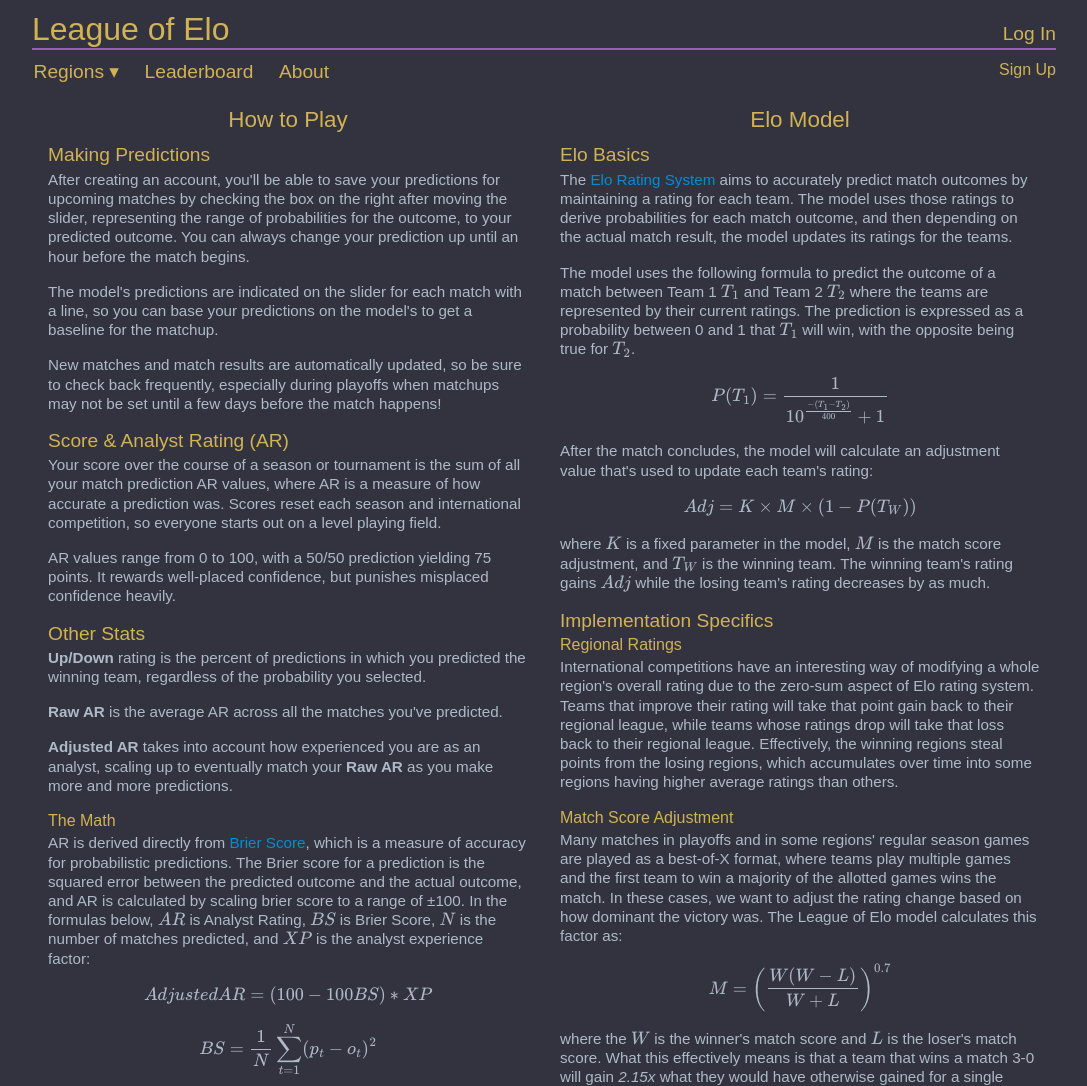
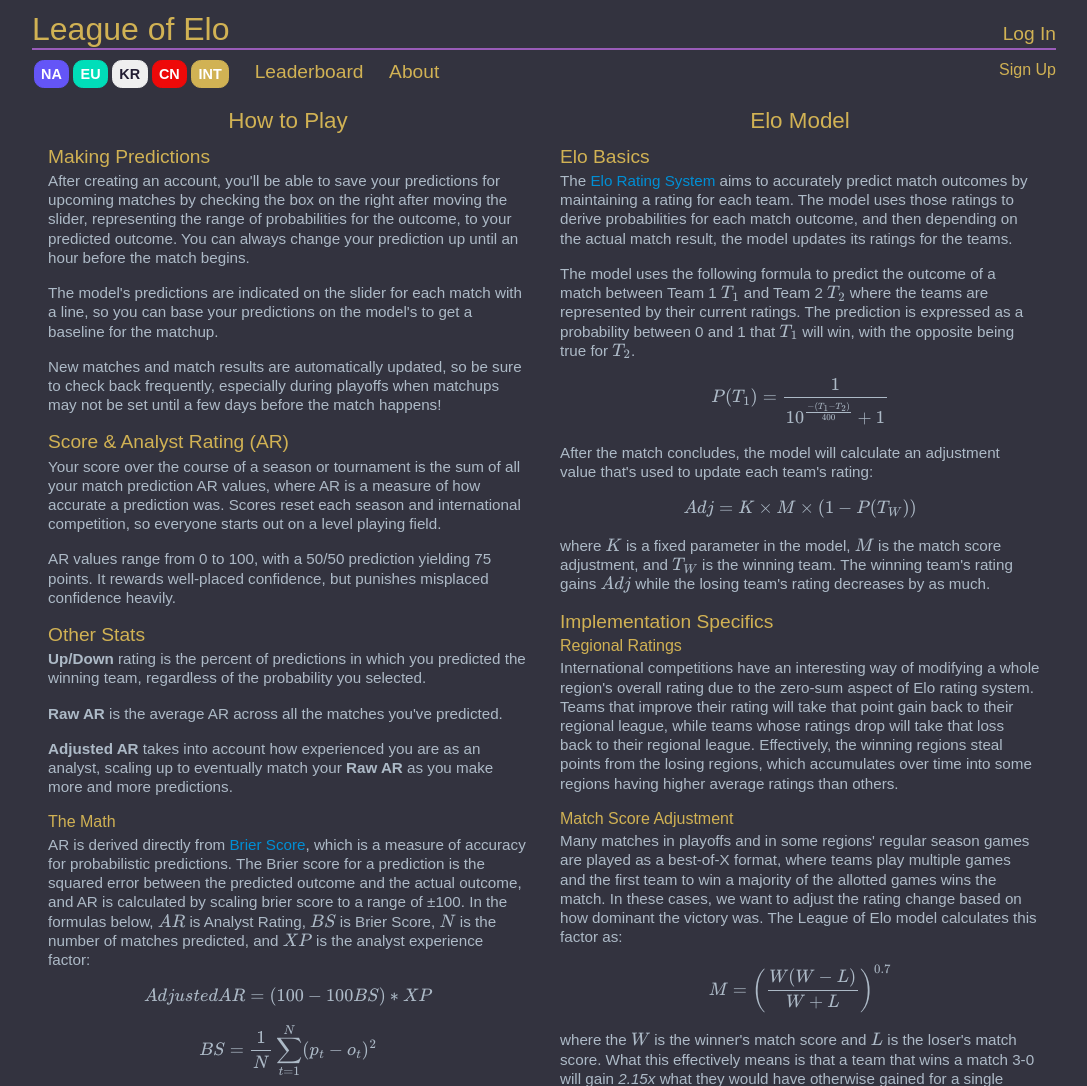
Before and after one commit to jprMesh/loe_django, a Django app: page /about in a window 1280 px wide. Shown: the top 1086 px of the page, without its empty margins (96-1183 px from the left). Run offline with Django 3.2, Linux system fonts and the light colour scheme; data that the repository does not hold is empty; some libraries are stand-ins or nearby versions.

Commit message:
Updated region filter to be a set of buttons rather than dropdown

```diff
--- a/loe/site_static/loe.css
+++ b/loe/site_static/loe.css
@@ -12,7 +12,13 @@
     --secondary-color: var(--gold);
     --text-color: #000000;
 
-    --kr-text: #221D32;
+    --na-color: #6455F7;
+    --eu-color: #00DEB9;
+    --kr-color: #221D32;
+    --cn-color: #EE0909;
+    --int-color: var(--gold);
+    --kr-color-2: #EFEFEF;
+
     --table-bg: #FFFFFF;
     --slider-bg: #BFBFBF;
 }
@@ -24,7 +30,8 @@
     --secondary-color: var(--light-purple);
     --text-color: #ADBAC7;
 
-    --kr-text: #EFEFEF;
+    --kr-color: #EFEFEF;
+    --kr-color-2: #221D32;
     --table-bg: #55555F;
     --slider-bg: var(--text-color);
 }
@@ -362,17 +369,17 @@ input[type="checkbox" i] {
     text-align: center;
     font-weight: 600;
 }
+.team_ratings_table .NA {
+    color: var(--na-color);
+}
+.team_ratings_table .EU {
+    color: var(--eu-color);
+}
 .team_ratings_table .KR {
-    color: var(--kr-text);
-}
-.team_ratings_table .NA {
-    color: #6455F7;
+    color: var(--kr-color);
 }
 .team_ratings_table .CN {
-    color: #EE0909;
-}
-.team_ratings_table .EU {
-    color: #00DEB9;
+    color: var(--cn-color);
 }
 
 /*///////// unpredicted matches alert style */
@@ -451,18 +458,49 @@ select option {
 
 /* Region filter dropdown */
 
-.dropdown-menu {
-    background: var(--bg-color);
-    color: var(--text-color);
-    border-color: var(--secondary-color);
+button.region_filter {
+    font-weight: 600;
+    border-radius: 0.6rem;
+    color: white;
+}
+button.region_filter:focus {
+    outline: none;
 }
 
-.dropdown-menu input {
-    vertical-align: baseline;
+#NA_select {
+    border-color: var(--na-color);
+}
+#NA_select.down {
+    background-color: var(--na-color);
 }
 
-.dropdown-menu label {
-    margin-bottom: 0.1rem;
+#EU_select {
+    border-color: var(--eu-color);
+}
+#EU_select.down {
+    background-color: var(--eu-color);
+}
+
+#KR_select {
+    border-color: var(--kr-color);
+}
+#KR_select.down {
+    background-color: var(--kr-color);
+    color: var(--kr-color-2);
+}
+
+#CN_select {
+    border-color: var(--cn-color);
+}
+#CN_select.down {
+    background-color: var(--cn-color);
+}
+
+#INT_select {
+    border-color: var(--int-color);
+}
+#INT_select.down {
+    background-color: var(--int-color);
 }
 
 /* end region filter dropdown */
--- a/loe/templates/base.html
+++ b/loe/templates/base.html
@@ -72,18 +72,23 @@ var all_regions = ['NA', 'EU', 'KR', 'CN', 'INT'];
 
 $(document).ready(function() {
   updateMatchTables();
+  updateVisibleRegions();
+  setUnsavedAlert(unsavedMatchesExist());
 
   let mql = window.matchMedia('(max-width: 927px)');
   if (mql.matches) {
     $(".prediction_slider").attr("data-placement", "top");
   }
 
-  setUnsavedAlert(unsavedMatchesExist());
-
-  $('.dropdown-menu input').each(function() {
-    $(this).prop("checked", selected_regions.has($(this).prop("id")));
+  $('.region_filter').each(function() {
+    var region = $(this).prop("id").split("_")[0];
+    console.log($(this));
+    if (selected_regions.has(region)) {
+      $(this).addClass("down");
+    } else {
+      $(this).removeClass("down");
+    }
   });
-  updateVisibleRegions();
 });
 
 // On demand functions //------------------------------------------------------------
@@ -195,15 +200,12 @@ function updateVisibleRegions() {
 }
 
 // On event functions //-----------------------------------------------------------------
-$(document).on('click', '.dropdown-menu', function (e) {
+$(document).on('click', '.region_filter', function (e) {
   e.stopPropagation();
-  if (e.target.type != 'checkbox') {
-    return;
-  }
+  $(e.target).toggleClass("down");
+  var region = $(this).prop("id").split("_")[0];
 
-  var box_checked = $(e.target).prop("checked");
-  var region = $(e.target).prop("id");
-  if (box_checked) {
+  if ($(e.target).hasClass("down")) {
     selected_regions.add(region);
   } else {
     selected_regions.delete(region);
@@ -230,14 +232,11 @@ $(document).on('click', '.dropdown-menu', function (e) {
       </div>
       <div class="header_bottom site_wrapper">
         <div class="navlink">
-          <h3 data-toggle="dropdown"><a href="javascript:void(0)">Regions ▾</a></h3>
-          <ul class="dropdown-menu">
-            <li> <input id="NA" type="checkbox"/><label for="NA"> North America</label></li>
-            <li> <input id="EU" type="checkbox"/><label for="EU"> Europe</label></li>
-            <li> <input id="KR" type="checkbox"/><label for="KR"> Korea</label></li>
-            <li> <input id="CN" type="checkbox"/><label for="CN"> China</label></li>
-            <li> <input id="INT" type="checkbox"/><label for="INT"> International</label></li>
-          </ul>
+          <button class="region_filter" id="NA_select">NA</button>
+          <button class="region_filter" id="EU_select">EU</button>
+          <button class="region_filter" id="KR_select">KR</button>
+          <button class="region_filter" id="CN_select">CN</button>
+          <button class="region_filter" id="INT_select">INT</button>
         </div>
         <h3 class="navlink"><a href="{% url 'leaderboard' %}">Leaderboard</a></h3>
         <h3 class="navlink"><a href="{% url 'about' %}">About</a></h3>
```
